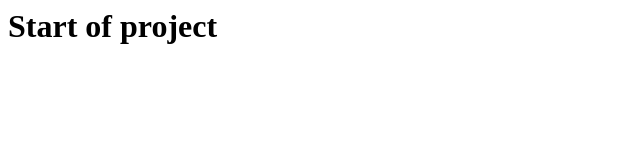
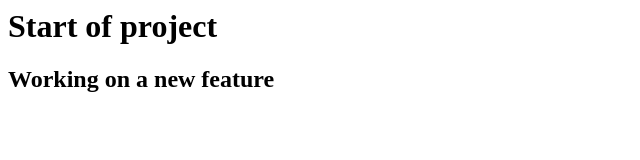
Before and after one commit to rachid-el-kedmiri/git_learning, a plain HTML site: page index.html in a window 1280 px wide. Shown: the whole page, without its empty margins (0-640 px from the left). Drawn offline with Linux system fonts and the light colour scheme.

Commit message:
[ADD] Added functionality

```diff
--- a/index.html
+++ b/index.html
@@ -1 +1,3 @@
 <h1>Start of project</h1>
+
+<h2>Working on a new feature</h2>
```
